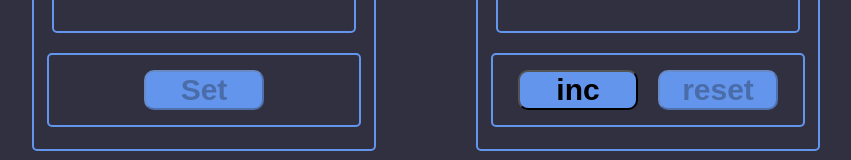
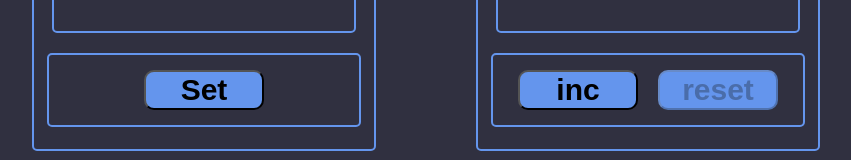
Before and after one commit to makishima44/counter, a React (Create React App) app: page / in a window 1280 px wide. Shown: the part 391-551 px from the top of the page, without its empty margins (214-1065 px from the left). Built offline with nearby package versions, Linux system fonts and the light colour scheme.

Commit message:
Уменьшили количество кода , добавили useEffect

```diff
--- a/package.json
+++ b/package.json
@@ -12,7 +12,9 @@
     "@types/react-dom": "^18.0.0",
     "react": "^18.2.0",
     "react-dom": "^18.2.0",
+    "react-redux": "^9.1.2",
     "react-scripts": "5.0.1",
+    "redux": "^5.0.1",
     "typescript": "^4.4.2",
     "web-vitals": "^2.1.0"
   },
--- a/src/CounterMenu.tsx
+++ b/src/CounterMenu.tsx
@@ -23,49 +23,21 @@ export const CounterMenu = ({
 
   //------------------------------- ---------------------------------------------------------------
 
-  const onChangeMaxHandler = (event: ChangeEvent<HTMLInputElement>) => {
-    const newMaxValue = Number(event.target.value); //Преобразуем значение из value в числовой тип;
-    setNewMaxValue(newMaxValue); // обновляем локальный стейт;
+  //используем useEffect для проверки ошибок
+  useEffect(() => {
     const errorCheck =
       newMinValue < 0 || newMaxValue < 0 || newMinValue >= newMaxValue;
-    setDisabled(errorCheck); //проверка на ошибку , дизейблить кнопку если неправильное значение
-    updateErrorStatus(errorCheck); // передаем статус об ошибке в родительский компонент;
+    setDisabled(errorCheck);
+    updateErrorStatus(errorCheck);
+  }, [newMaxValue, newMinValue]); // Зависимости
+
+  const onChangeMaxHandler = (event: ChangeEvent<HTMLInputElement>) => {
+    setNewMaxValue(Number(event.target.value)); // обновляем локальный стейт;
   };
 
   const onChangeMinHandler = (event: ChangeEvent<HTMLInputElement>) => {
-    const newMinValue = Number(event.target.value); //Преобразуем значение из value в числовой тип;
-    setNewMinValue(newMinValue); // обновляем локальный стейт минимального значения;
-    const errorCheck =
-      newMinValue < 0 || newMaxValue < 0 || newMinValue >= newMaxValue;
-    setDisabled(errorCheck); //проверка на ошибку , дизейблить кнопку если неправильное значение
-    updateErrorStatus(errorCheck); // передаем статус об ошибке в родительский компонент;
+    setNewMinValue(Number(event.target.value)); // обновляем локальный стейт минимального значения;
   };
-
-  // const onChangeHandler = (
-  //   event: ChangeEvent<HTMLInputElement>,
-  //   minOrMax: string
-  // ) => {
-  //   const newValue = Number(event.target.value);
-  //   if (minOrMax === "min") {
-  //     setNewMinValue(newValue);
-  //     setNewMaxValue((currentMaxValue) => {
-  //       const errorCheck =
-  //         newValue < 0 || currentMaxValue < 0 || newValue >= currentMaxValue;
-  //       setDisabled(errorCheck);
-  //       updateErrorStatus(errorCheck);
-  //       return currentMaxValue; // Возвращаем неизмененное текущее максимальное значение
-  //     });
-  //   } else if (minOrMax === "max") {
-  //     setNewMaxValue(newValue);
-  //     setNewMinValue((currentMinValue) => {
-  //       const errorCheck =
-  //         currentMinValue < 0 || newValue < 0 || currentMinValue >= newValue;
-  //       setDisabled(errorCheck);
-  //       updateErrorStatus(errorCheck);
-  //       return currentMinValue; // Возвращаем неизмененное текущее минимальное значение
-  //     });
-  //   }
-  // };
 
   const onButtonHandler = () => {
     updateMaxValue(newMaxValue); // передаем максимальное значение в родительский компонент;
```
Also changed, not shown: src/index.tsx (+6 -6 lines), 1 other file (tests, documents, lock files or other folders).
